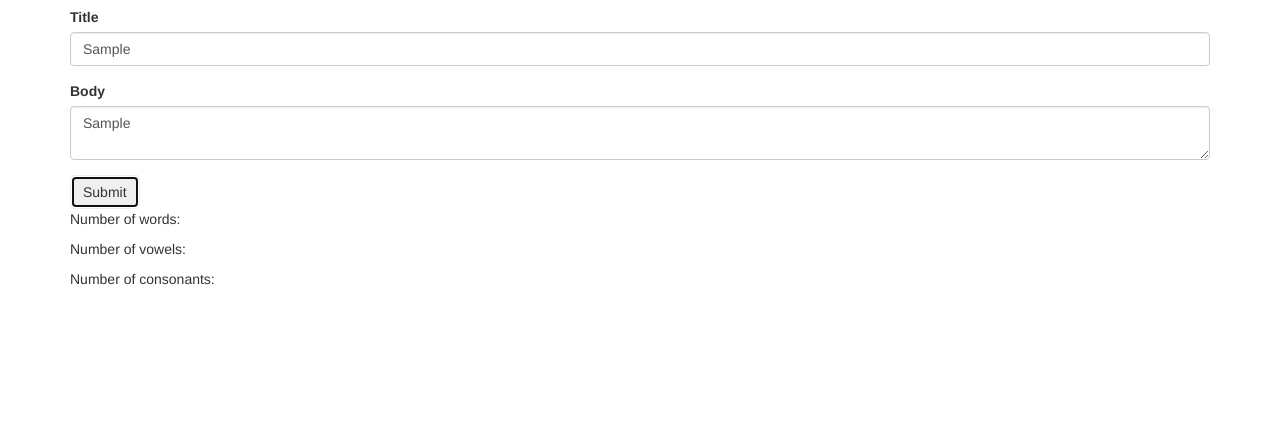
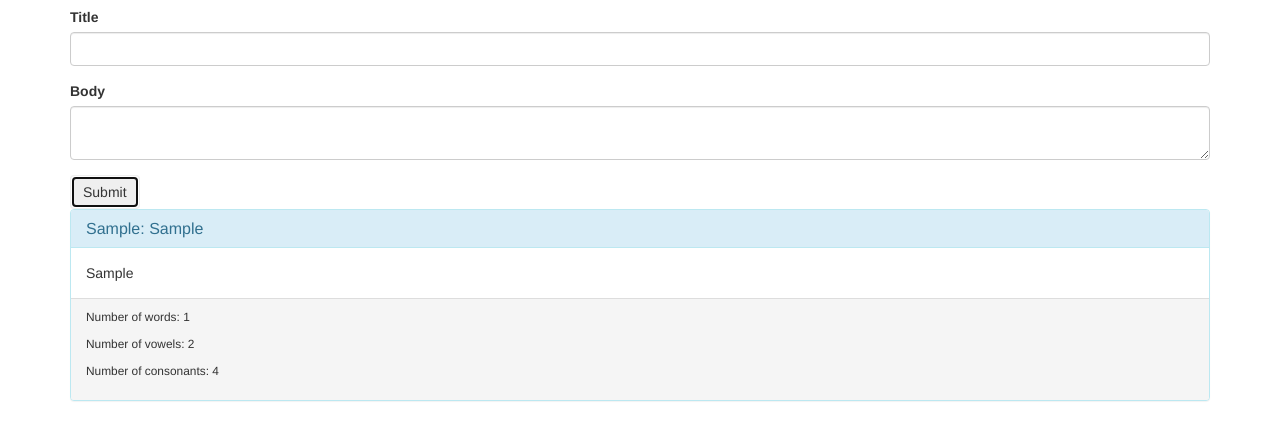
Before and after one commit to jombastic/journal, a website built with webpack: page src/index.html in a window 1280 px wide. Both pictures are taken after typing "Sample", "Sample" into the empty fields and a click on the button "Submit". Shown: the part 63-502 px from the top of the page. Built offline with nearby package versions, Linux system fonts and the light colour scheme.

Commit message:
Add control-label clas to labels in html form, callback on keyup to addClass success to form groups, clear values of form groups and has-success class on submit callback

```diff
--- a/src/index.html
+++ b/src/index.html
@@ -13,20 +13,19 @@
 
       <form id="journal">
         <div class="form-group">
-          <label for="journal-title">Title</label>
+          <label class="control-label" for="journal-title">Title</label>
           <input type="text" id="journal-title" class="form-control" />
         </div>
         <div class="form-group">
-          <label for="journal-body">Body</label>
+          <label class="control-label" for="journal-body">Body</label>
           <textarea id="journal-body" class="form-control" cols="3"></textarea>
         </div>
         <button type="submit" class="btn">Submit</button>
       </form>
 
-      <p>Number of words: <span class="number-of-words"></span></p>
-      <p>Number of vowels: <span class="number-of-vowels"</p>
-      <p>Number of consonants: <span class="number-of-consonants"</p>
-      <p class="teaser"></p>
+      <div id="entries">
+
+      </div>
     </div>
   </body>
 </html>
--- a/src/main.js
+++ b/src/main.js
@@ -4,7 +4,7 @@ import { getLetterCount, getTeaser } from "./vowels-and-consonants.js";
 function addEntry(entry, numOfLetters, teaser) {
   var numberOfVowels = numOfLetters[0];
   var numberOfConsonants = numOfLetters[1];
-  $("#entries").append('<div class="panel panel-default">' +
+  $("#entries").append('<div class="panel panel-info">' +
                           '<div class="panel-heading">' +
                             '<h3 class="panel-title">' + entry.title +
                             ': ' + teaser + '</h3>' +
@@ -12,15 +12,20 @@ function addEntry(entry, numOfLetters, teaser) {
                           '<div class="panel-body">'
                             + entry.text +
                           '</div>' +
-                          '<div class="panel-footer">' +
+                          '<div class="panel-footer"><small>' +
                           '<p>Number of words: ' + entry.numberOfWords() + '</p>' +
                           '<p>Number of vowels: ' + numberOfVowels + '</p>' +
                           '<p>Number of consonants: ' + numberOfConsonants + '</p>' +
-                          '</div>' +
+                          '<small></div>' +
                         '</div>');
 }
 
 $(function() {
+  $("#journal-title, #journal-body").keyup(function() {
+    $(this).parents(".form-group")
+    .addClass("has-success");
+  });
+
   $("form#journal").submit(function(event) {
     event.preventDefault();
 
@@ -32,5 +37,7 @@ $(function() {
     var teaser = getTeaser(journalEntry.text);
 
     addEntry(journalEntry, numOfLetters, teaser);
+    $("#journal-title, #journal-body").val("").parents(".form-group")
+    .removeClass("has-success");
   });
 });
```
